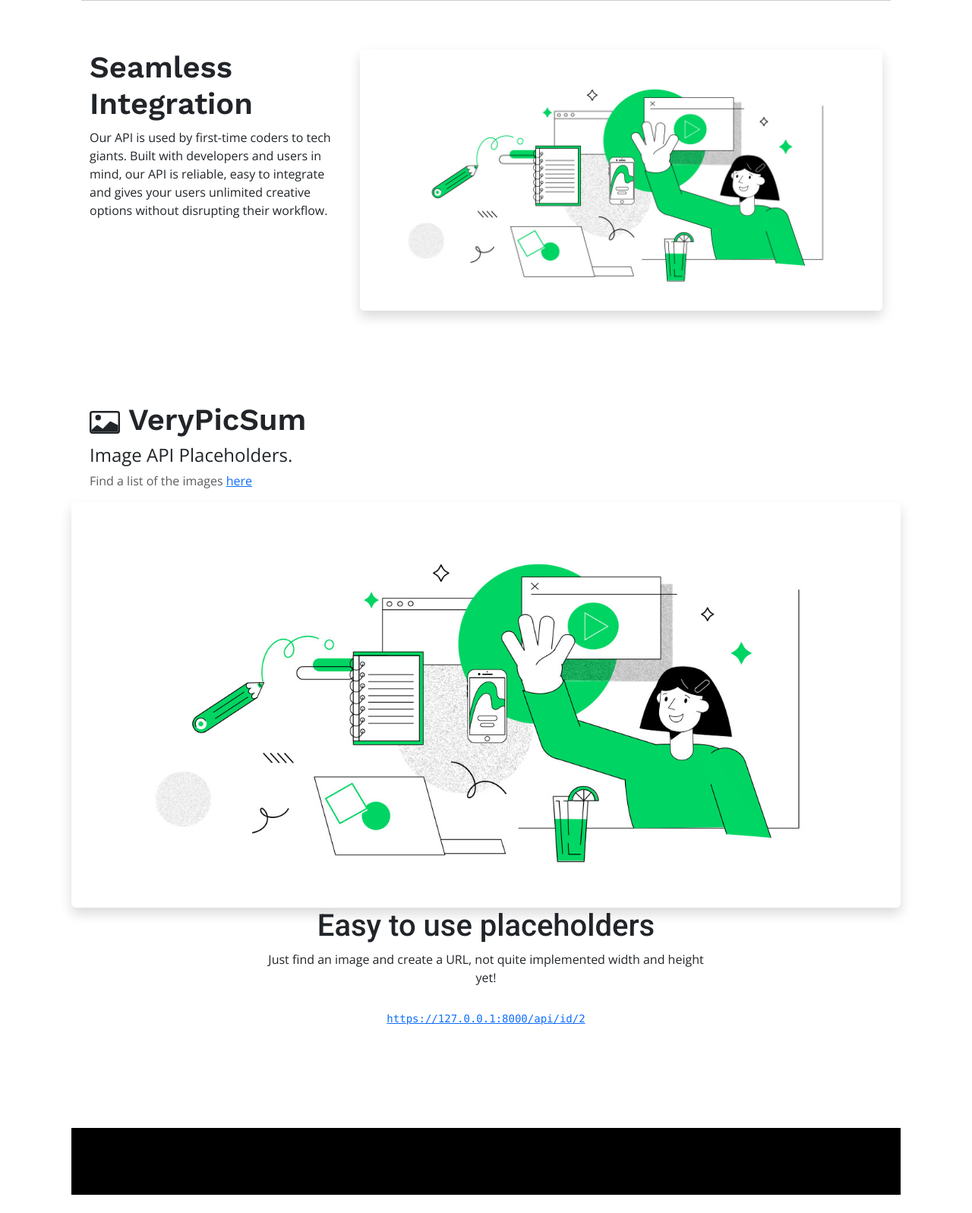
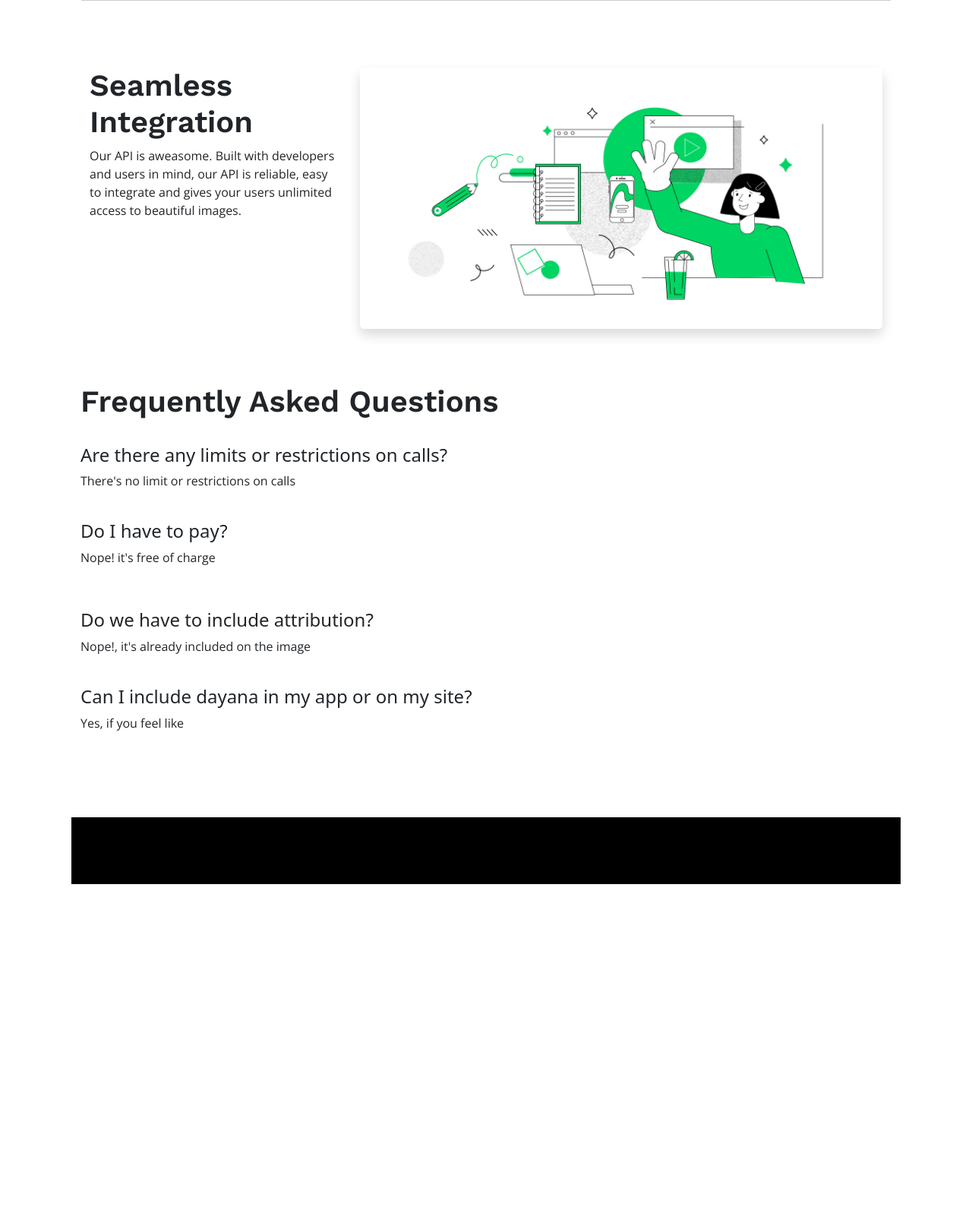
Before and after one commit to ehuntober/Dayana-Api, a Django app: page / in a window 1280 px wide. Shown: the part 978-2575 px from the top of the page at 76% size. After the commit the page ends 2142 px from the top, so only its background shows below. Run offline with Django 4.2, Linux system fonts and the light colour scheme; data comes from the database, SQL or seed files in the repository.

Commit message:
homepage 90% ready

```diff
--- a/templates/images/index.html
+++ b/templates/images/index.html
@@ -111,15 +111,15 @@
 
 
 
-<div class="container">
+<div class="container py-4" >
 
     <div class="container py-5">
         <div class="row">
 
          <div class="col-md-4 ">
             <h1 class='api-landing-page__title'>Seamless Integration</h1>
-         <p class=''>Our API is used by first-time coders to tech giants. Built with developers
-           and users in mind, our API is reliable, easy to integrate and gives your users unlimited creative options without disrupting their workflow.</p>
+         <p class=''>Our API is aweasome. Built with developers
+           and users in mind, our API is reliable, easy to integrate and gives your users unlimited access to beautiful images.</p>
 
 
          </div>
@@ -137,10 +137,34 @@
 </div>
 
 
+<div class="container">
+   <h1> Frequently Asked Questions</h1>
+   <br>
+   <h4> Are there any limits or restrictions on calls?</h4>
+   <p> There's no limit or restrictions on calls </p>
+   <br>
 
-<div class="container" style="max-width: 1240px;">
+  <h4>Do I have to pay? </h4>
+    <p>Nope! it's free of charge <p>
 
-    <div class="row pt-5">
+     <br>
+
+   <h4> Do we have to include attribution?</h4>
+    <p> Nope!, it's already included on the image </p>
+
+    <br>
+
+
+   <h4> Can I include dayana in my app or on my site?</h4>
+   <p> Yes, if you feel like </p>
+
+</div>
+
+
+
+{% comment %} <div class="container" style="max-width: 1240px;"> {% endcomment %}
+
+    {% comment %} <div class="row pt-5">
         <div class="col-12 col-md-6">
             <section class="jumbotron bg-white">
                 <div class="container">
@@ -160,10 +184,10 @@
                     </p>
                 </div>
             </section>
-        </div>
+        </div> {% endcomment %}
 
 
-        <img class="shadow  bg-white rounded" src="http://127.0.0.1:8000/api/id/1" alt="description of the image" width="100%">
+        {% comment %} <img class="shadow  bg-white rounded" src="http://127.0.0.1:8000/api/id/1" alt="description of the image" width="100%">
 
 
         <div class=" d-none d-md-none d-md-block col-md-6">
@@ -172,14 +196,14 @@
                     <img class="shadow mb-5 bg-white rounded" src="http://127.0.0.1:8000/api/id/1" width="100%">
                 </div>
             </section>
-        </div>
+        </div> {% endcomment %}
 
 
-    </div>
-</div>
+    {% comment %} </div>
+</div> {% endcomment %}
 
 
-<section class="jumbotron text-center">
+{% comment %} <section class="jumbotron text-center">
     <div class="container" style="max-width: 600px;">
         <h1 class="txt-robo h1">Easy to use placeholders</h1>
         <p>Just find an image and create a URL, not quite implemented width and height yet!</p>
@@ -188,7 +212,7 @@
             </pre>
 
     </div>
-</section>
+</section> {% endcomment %}
 
 <div class="container">
     <div class="py-5">
```
